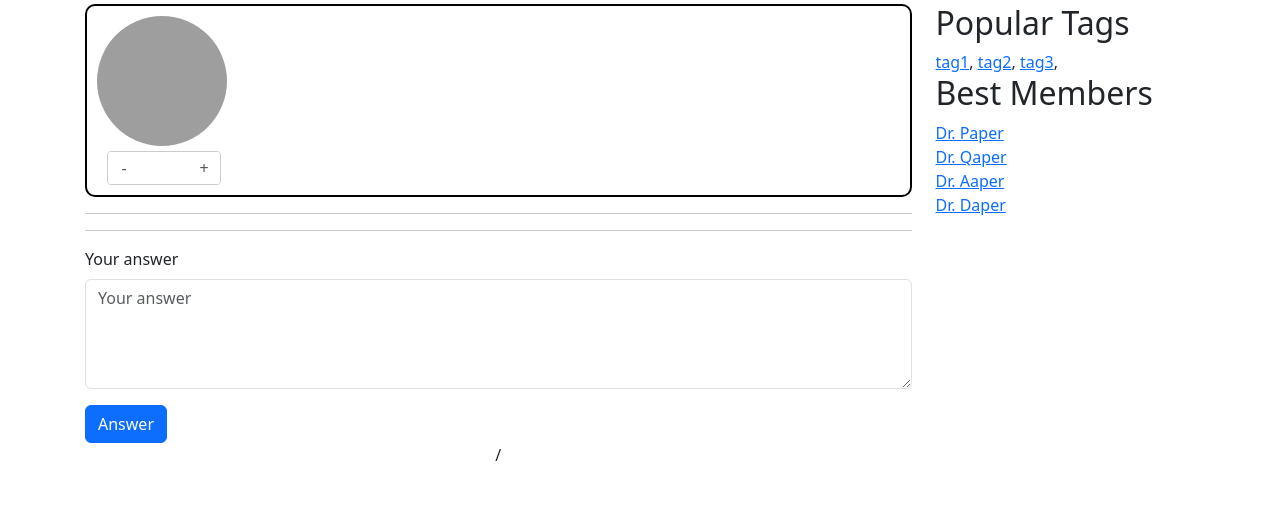
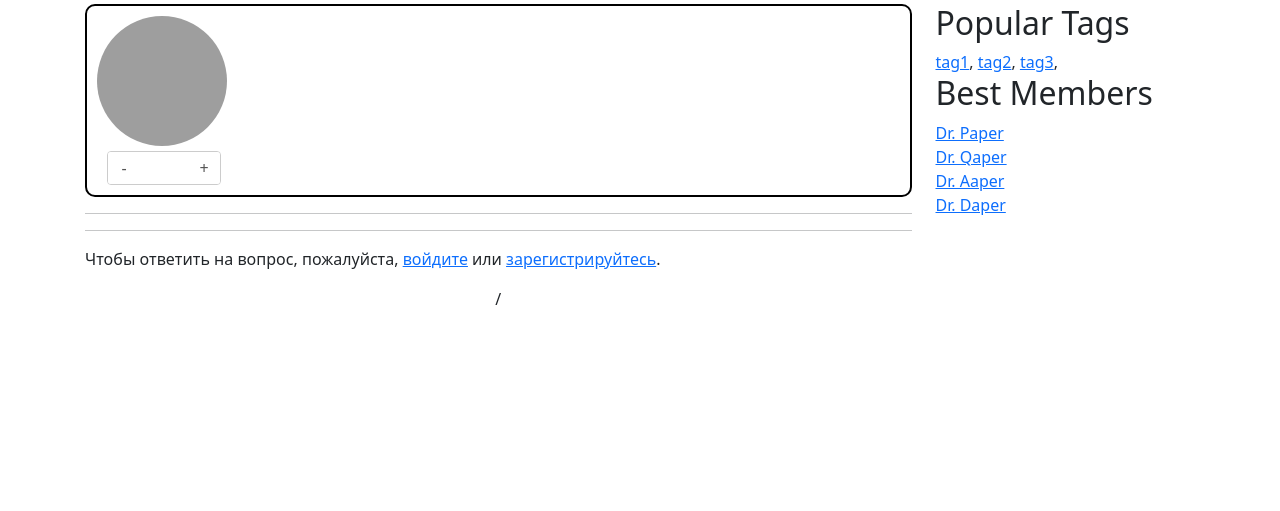
Before and after one commit to Max425/WEB-1sem, a Django app: template askme_sikanov/templates/question.html in a window 1280 px wide. Shown: the part 96-607 px from the top of the page. Run offline with Django 4.2, Linux system fonts and the light colour scheme; the template is opened without the code that fills it: values that come from a table or form of the project are taken from there, others are empty; some libraries are stand-ins or nearby versions; grey boxes are pictures that could not be loaded.

Commit message:
add check

```diff
--- a/askme_sikanov/templates/question.html
+++ b/askme_sikanov/templates/question.html
@@ -11,6 +11,9 @@
 {% endfor %}
 
 <hr class="bg-dark">
+{% if not user.is_authenticated %}
+  <p>Чтобы ответить на вопрос, пожалуйста, <a href="{% url 'login' %}?continue={% url 'question' question.pk %}">войдите</a> или <a href="{% url 'signup' %}?continue={% url 'question' question.pk %}">зарегистрируйтесь</a>.</p>
+{% else %}
   <form method="post" action="{% url 'question' question.pk %}">
     {% csrf_token %}
     <div class="form-group">
@@ -18,6 +21,7 @@
     </div>
     <button type="submit" class="btn btn-primary">Answer</button>
   </form>
+{% endif %}
 
 {% include "inc/paginator.html" with obj=page_obj %}
 
```
Also changed, not shown: askme_sikanov/media/avatars/2023/05/17/Textbutton.png (added). Lines whose indentation alone changed are shown as unchanged.
